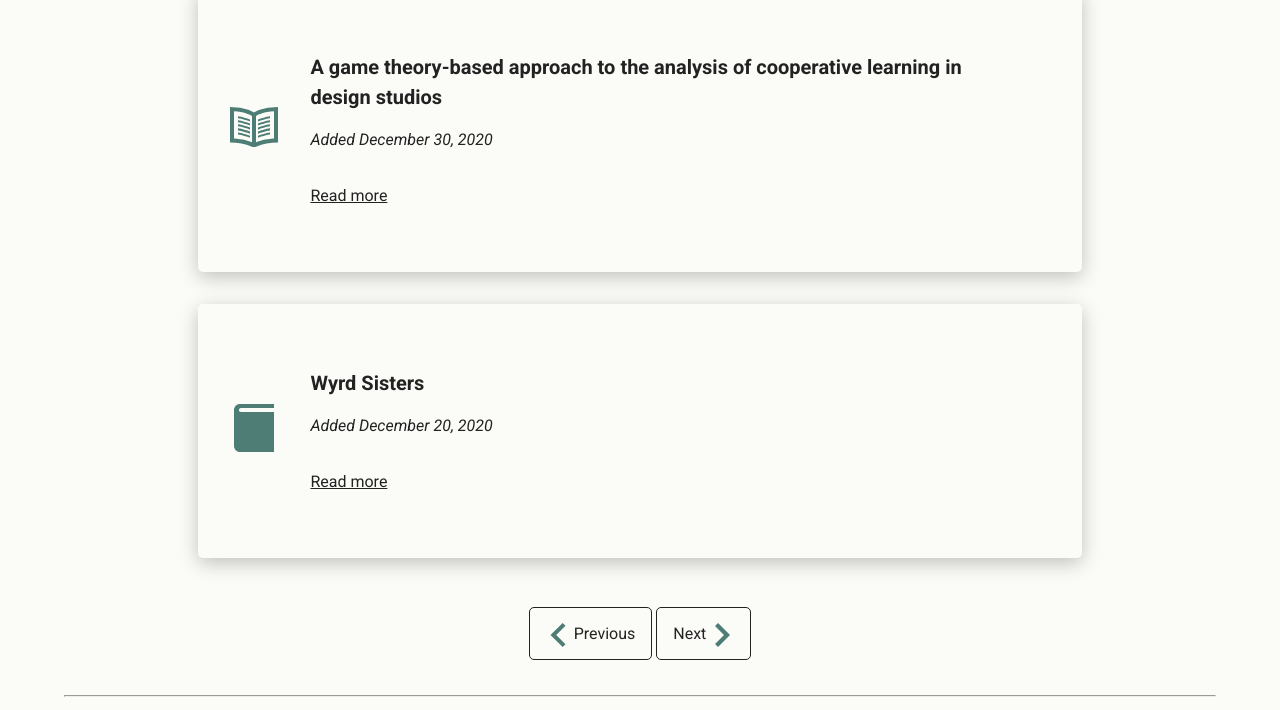
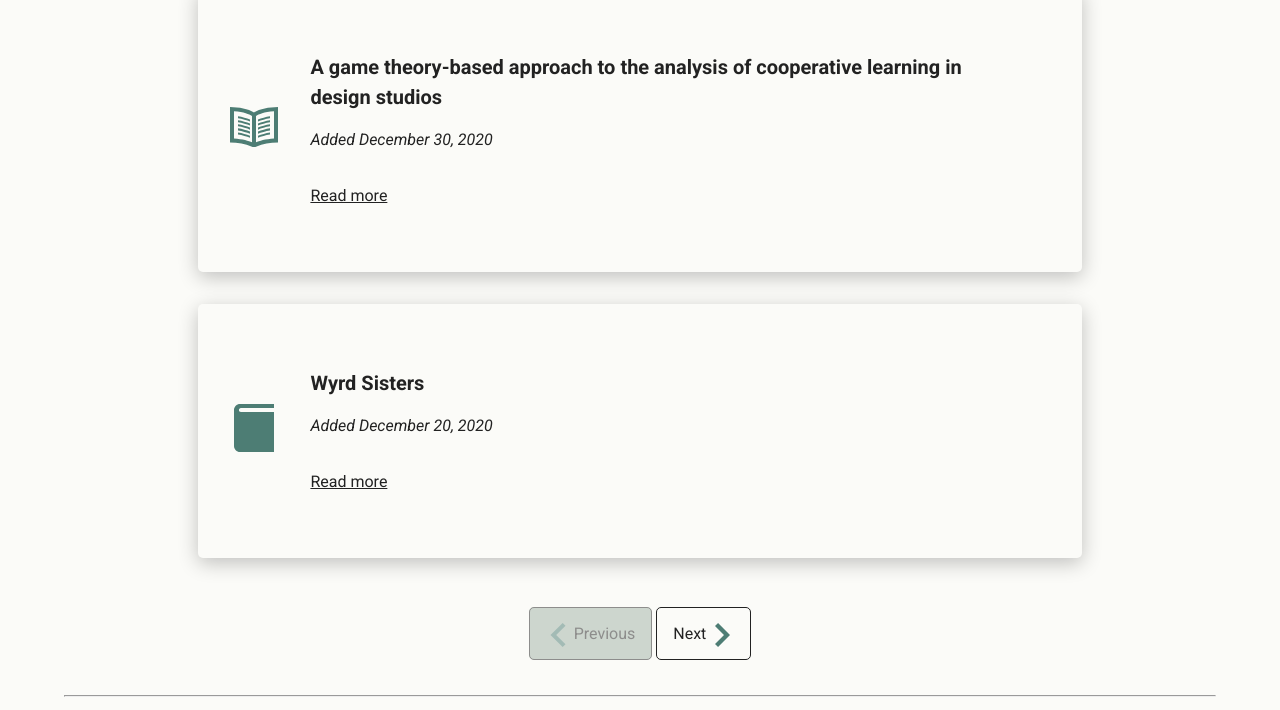
Before and after one commit to ekelseya/personal-website, an Eleventy site: page index.njk in a window 1280 px wide. Shown: the part 1749-2459 px from the top of the page. Built offline with nearby package versions, Linux system fonts and the light colour scheme; Eleventy itself is replaced by a stand-in of ours; files that its build step writes are made by us from their sources.

Commit message:
Style disabled class

```diff
--- a/css/styles.css
+++ b/css/styles.css
@@ -475,6 +475,11 @@ footer {
   border-radius: 5px;
 }
 
+.disabled {
+  background-color: var(--bkg-accent);
+  opacity: 0.5;
+}
+
 .pagination a {
   margin: auto;
   padding: 1rem;
```
